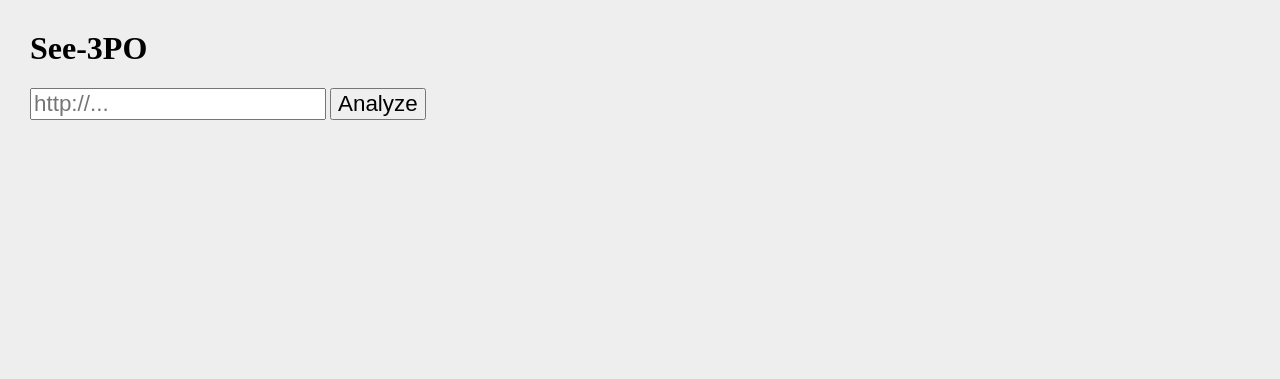
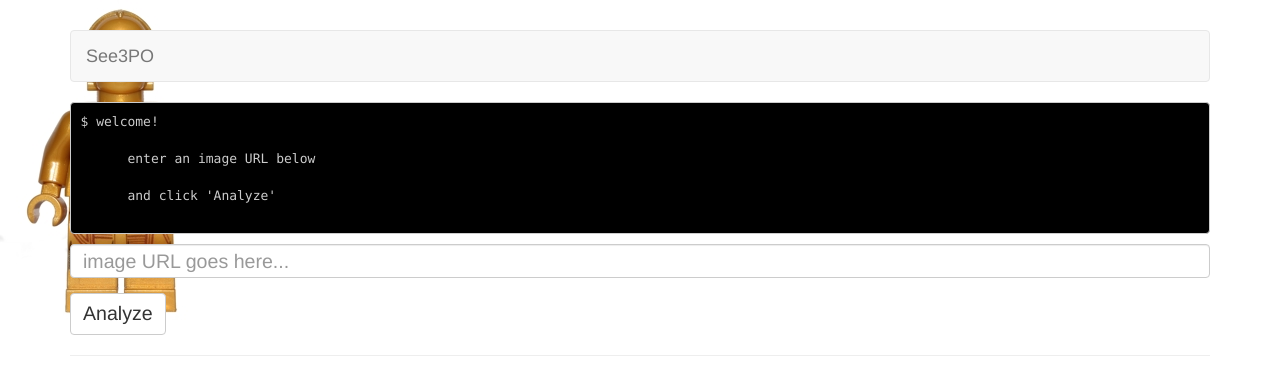
Before and after one commit to bradoyler/see3po, a website: page index.html in a window 1280 px wide. Drawn offline with nearby package versions, Linux system fonts and the light colour scheme.

Commit message:
crazyiness

```diff
--- a/index.html
+++ b/index.html
@@ -1,13 +1,19 @@
 <!DOCTYPE html>
 <html>
 <head>
-    <meta charset=utf-8>
+    <meta charset="utf-8">
     <meta http-equiv="X-UA-Compatible" content="IE=edge,chrome=1">
+    <meta name="viewport" content="width=device-width, initial-scale=1.0">
     <title>See3PO</title>
+    <link rel="stylesheet" href="https://cdnjs.cloudflare.com/ajax/libs/twitter-bootstrap/3.3.7/css/bootstrap.css" />
+</head>
+<body>
   <style>
       body {
+          background-image: url('/images/see3po.png');
           margin: 30px;
-            background-color: #eee;
+          background-repeat: no-repeat;
+          background-color: #fff;
       }
       a:link, a:visited {
           color:#6d6e73;
@@ -24,26 +30,43 @@
       #btn {
         font-size: 1.4em;
       }
+      pre {
+        background-color: #000;
+        color: #ccc;
+        min-height: 100px;
+      }
   </style>
-</head>
-
-<body>
-<header>
-    <h1>See-3PO</h1>
-</header>
+<div class="container">
+  <nav class="navbar navbar-default">
+    <a class="navbar-brand" href="#">See3PO</a>
+  </nav>
 
   <article>
-    <input type="text" value="" placeholder="http://..." id="imageUrl">
-    <input type="button" value="Analyze" id="btn">
-    <pre id="info"></pre>
+    <pre id="info">$ welcome! <br>
+      enter an image URL below <br>
+      and click 'Analyze'
+    </pre>
+    <!-- <img class="img-circle" src="https://img.bricklink.com/ItemImage/ML/sw561.png" alt="c3po"> -->
+    <form>
+      <div class="form-group">
+        <input id="imageUrl" type="url" class="form-control" placeholder="image URL goes here...">
+      </div>
+      <button id="btn" type="button" class="btn btn-default">Analyze</button>
+    </form>
+    <hr>
     <div id="imageHolder"></div>
   </article>
-
+</div>
 <script src="https://code.jquery.com/jquery-2.2.4.min.js"></script>
 <script>
+var search = document.location.search || ''
+var loadUrl = search.split('?load=')[1]
+
 var $input = $('#imageUrl')
+console.log(loadUrl, '>>>');
+$input.val(loadUrl)
 function clickHandler(e) {
-  $('#info').text('See3PO is looking...')
+  $('#info').text('See3PO is reading...')
   $('#imageHolder').html('<img src="'+ $input.val() +'"/>')
 
   var url = 'https://see3po.azurewebsites.net/api/HttpTriggerJS1?url=' + $input.val() + '&code=tempkey'
```
Also changed, not shown: images/see3po.png (added). Lines whose indentation alone changed are shown as unchanged.
